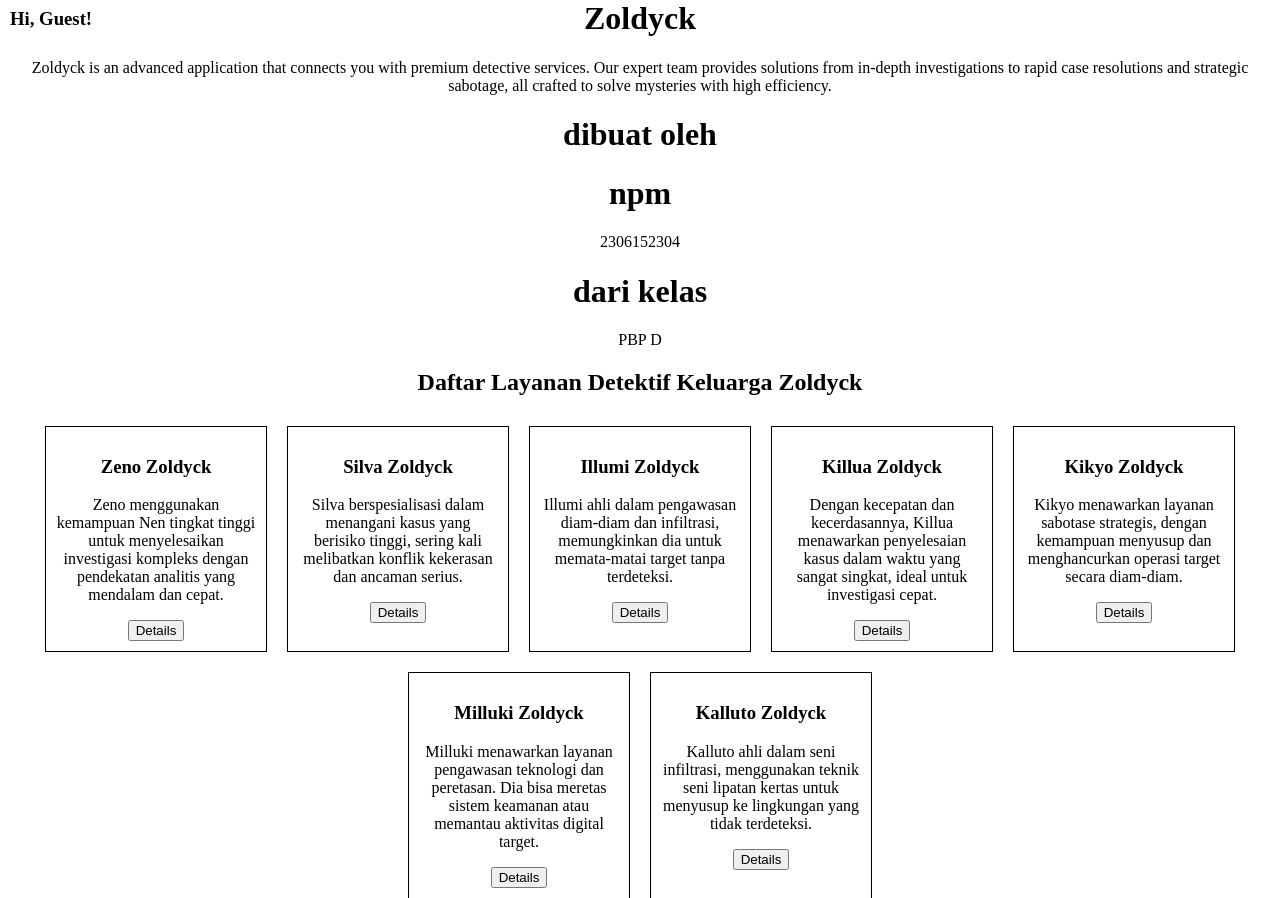
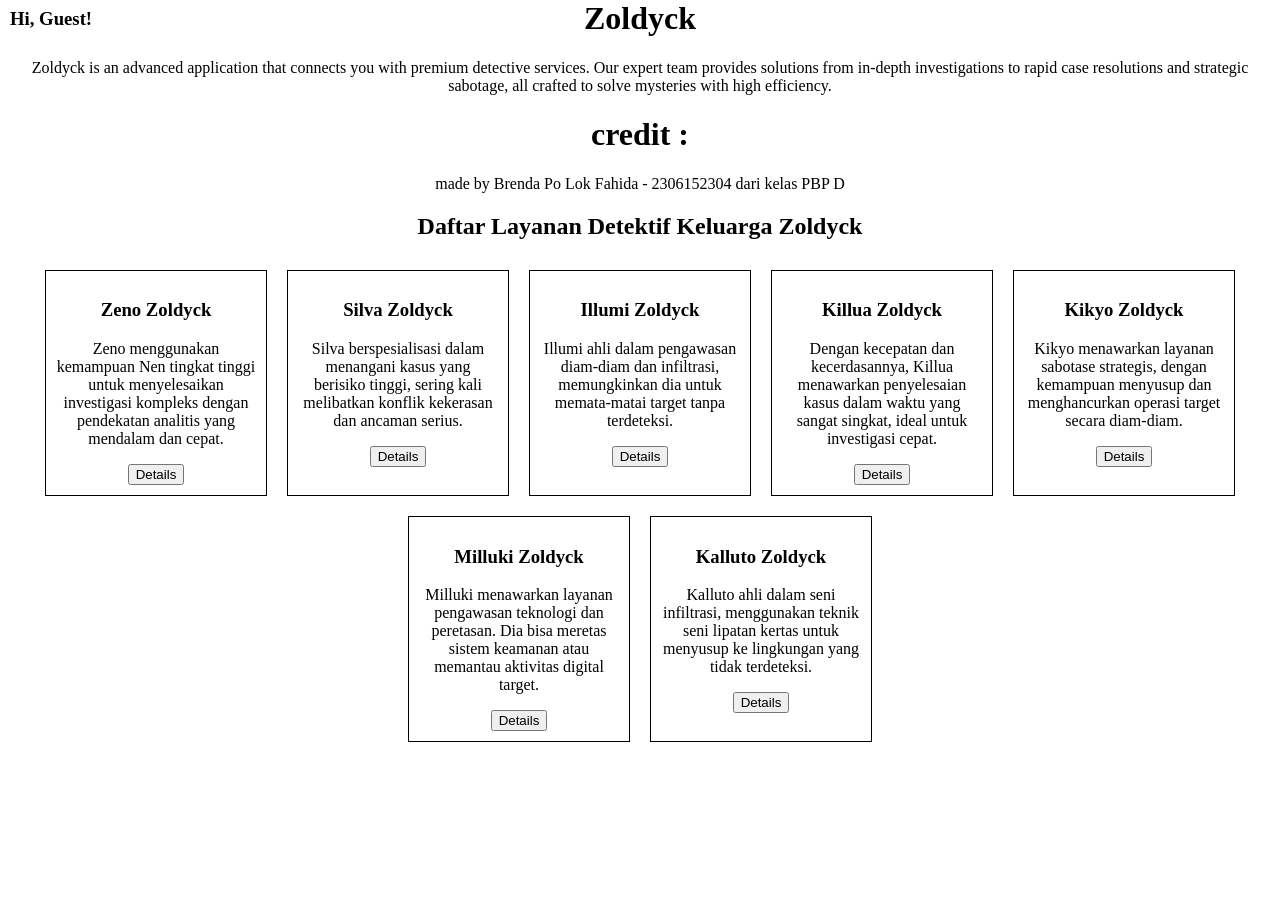
Before and after one commit to bddaax/zoldyck, a Django app: page /show_model/ in a window 1280 px wide. Shown: the part 21-919 px from the top of the page. After the commit the page ends 763 px from the top, so only its background shows below. Run offline with Django 5.2, Linux system fonts and the light colour scheme.

Commit message:
Update main.html

```diff
--- a/main/templates/main.html
+++ b/main/templates/main.html
@@ -16,12 +16,8 @@
     <p>
         Zoldyck is an advanced application that connects you with premium detective services. Our expert team provides solutions from in-depth investigations to rapid case resolutions and strategic sabotage, all crafted to solve mysteries with high efficiency.
     </p>
-    <h1>dibuat oleh</h1>
-    <p>{{ nama }}</p>
-    <h1>npm</h1>
-    <p>{{ npm }}</p>
-    <h1>dari kelas</h1>
-    <p>{{ kelas }}</p>
+    <h1>credit :</h1>
+    <p>made by {{ nama_saya }} - {{ npm }} dari kelas {{ kelas }}</p>
 
     <section>
         <h2>Daftar Layanan Detektif Keluarga Zoldyck</h2>
```
